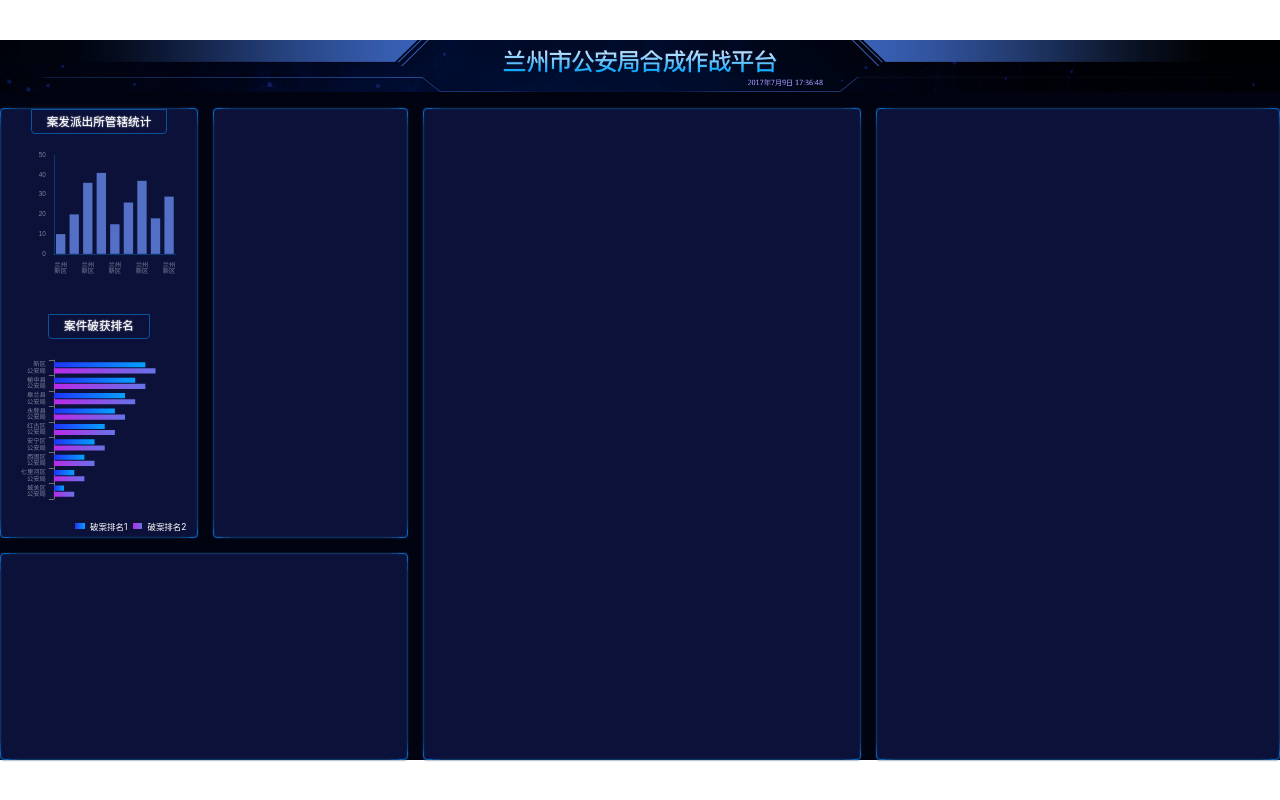
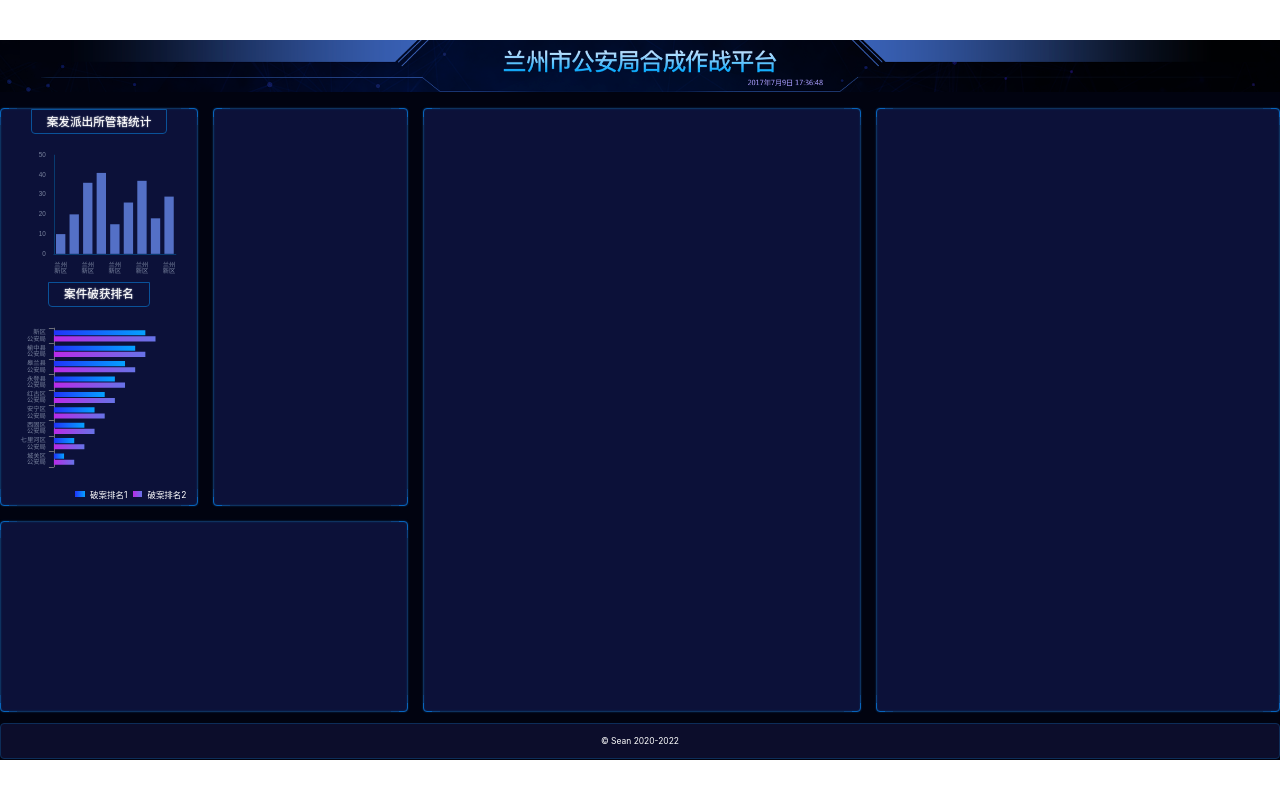
Before and after one commit to Sean-Zhang-rz/visualization, a React (Vite) app: page /#/ in a window 1280 px wide. Built offline with nearby package versions, Linux system fonts and the light colour scheme.

Commit message:
制作footer

```diff
--- a/src/pages/home.scss
+++ b/src/pages/home.scss
@@ -11,6 +11,18 @@
   > header {
     height: px(99);
     background-size: cover;
+    width: px(2420);
+    margin: 0 auto;
+  }
+  > footer {
+    height: px(68);
+    border: 1px solid #0d2d59;
+    margin: px(20) 0 1px;
+    border-radius: 4px;
+    background: #0c0d2b;
+    display: flex;
+    align-items: center;
+    justify-content: center;
   }
   > main {
     flex: 1;
@@ -21,6 +33,8 @@
       'box3 box3 box4 box5' 363fr / 366fr 361fr 811fr 747fr;
     grid-column-gap: px(28);
     grid-row-gap: px(28);
+    width: px(2420);
+    margin: 0 auto;
     > section {
       border: 1px solid #0764bc;
       border-radius: 4px;
--- a/src/pages/home.tsx
+++ b/src/pages/home.tsx
@@ -5,6 +5,7 @@
 import { Chart2 } from './Components/charts/charts-2';
 
 export const Home = () => {
+  const year = new Date().getFullYear();
   return (
     <div className="home">
       <header style={{ backgroundImage: `url(${image})` }}></header>
@@ -24,6 +25,7 @@
           <div className="borderd sec"></div>
         </section>
       </main>
+      <footer> &copy; Sean 2020-{year} </footer>
     </div>
   );
 };
```
